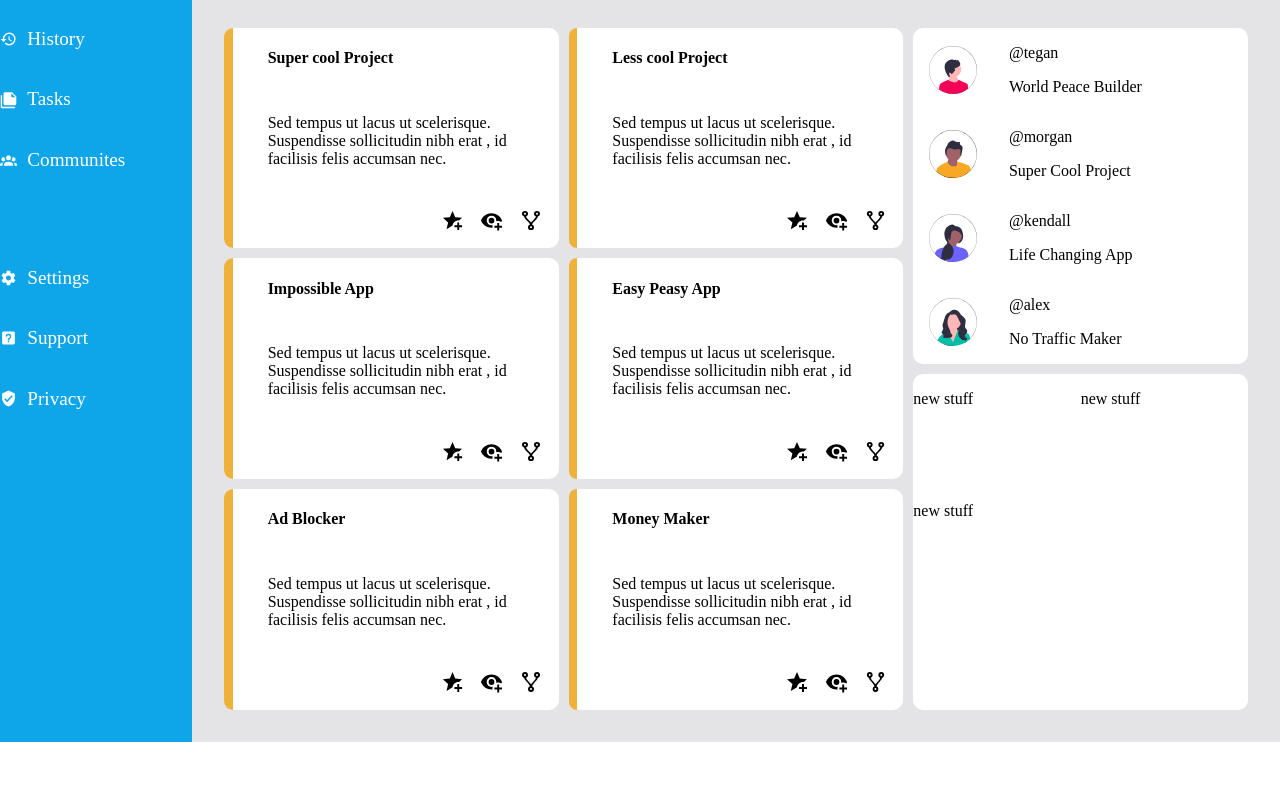
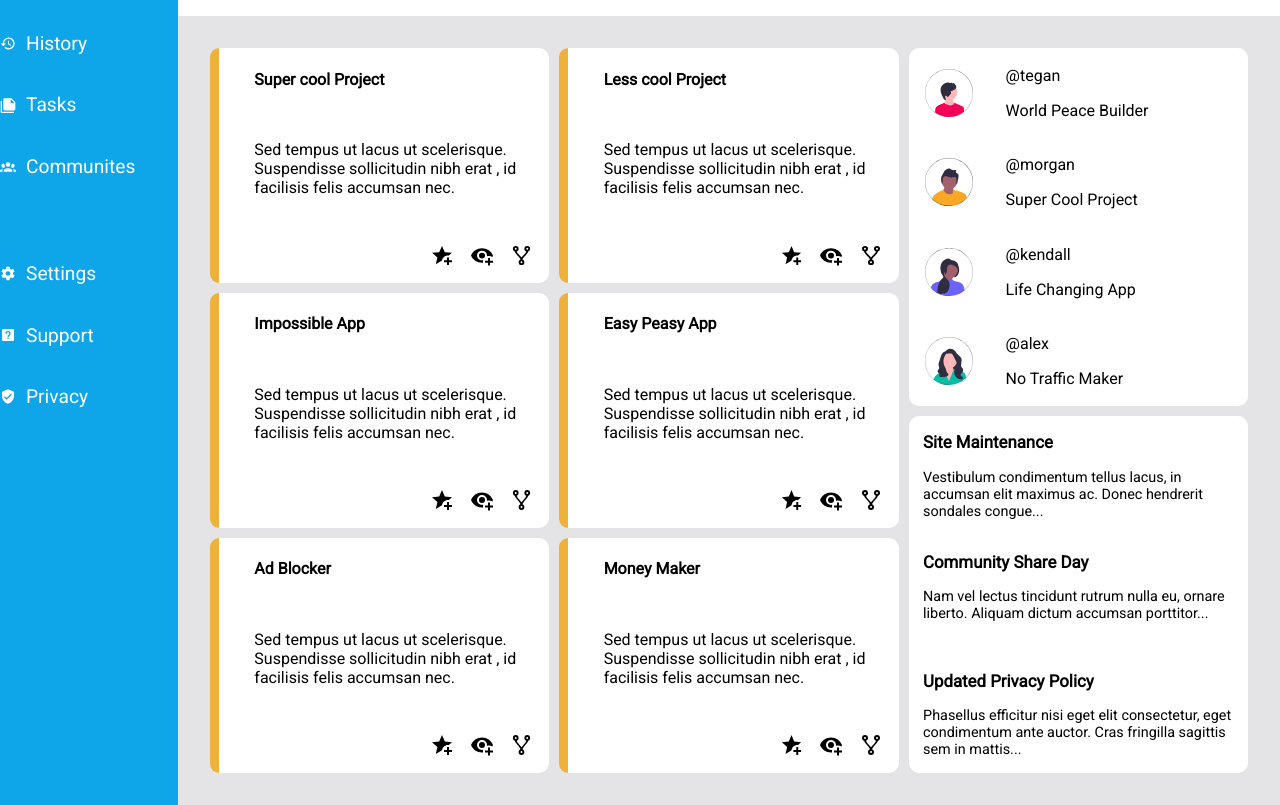
Before and after one commit to xBioTech/Admin-Dashboard, a plain HTML site: page index.html in a window 1280 px wide. Shown: the part 253-1058 px from the top of the page. Before the commit the page ends 995 px from the top, so only its background shows below. Drawn offline with Linux system fonts and the light colour scheme.

Commit message:
feat: Add announcement section and tablet responsiveness

```diff
--- a/index.html
+++ b/index.html
@@ -196,11 +196,21 @@
                 </div>
             </div>
             <div class="announcements">
+              <div class="announcements-section-one">
+                <h3>Site Maintenance</h3>
+                <p>Vestibulum condimentum tellus lacus, in accumsan elit maximus ac. Donec hendrerit sondales congue...</p>
+              </div>
 
-                <p>new stuff</p>
-                <p>new stuff</p>
-                <p>new stuff</p>
-            </div>
+              <div class="announcements-section-two">
+                <h3>Community Share Day</h3>
+                <p>Nam vel lectus tincidunt rutrum nulla eu, ornare liberto. Aliquam dictum accumsan porttitor...</p>
+              </div>
+
+              <div class="announcements-section-three">
+                <h3>Updated Privacy Policy</h3>
+                <p>Phasellus efficitur nisi eget elit consectetur, eget condimentum ante auctor. Cras fringilla sagittis sem in mattis...</p>
+              </div>
+              </div>
         </div>
         </div>
 
--- a/style.css
+++ b/style.css
@@ -1,15 +1,17 @@
+@import url('https://fonts.googleapis.com/css2?family=Roboto&display=swap');
+
 *{
     box-sizing: border-box;
 }
 html, body {
     height: 100%;
     margin: 0;
+    font-family: 'Roboto', sans-serif;
 }
 
 .container{
     display: grid;
     grid-template-columns: 0.4fr 1fr 1fr 1fr;
-    grid-template-rows: repeat(4, 1fr);
 }
 .header{
     grid-column: 2/5;
@@ -18,6 +20,8 @@ html, body {
     grid-template-rows: repeat(2, 0.5fr);
     background-color: white;
     font-weight: 700;
+    gap: 3em;
+    padding: 2em 0 2em 0;
 }
 .headertop{
    grid-row: 1;
@@ -104,11 +108,14 @@ input{
     grid-row: 1/5;
     background-color: #0ea5e9;
     display: grid;
-    grid-template-rows: repeat(2, 0.4fr);
+    grid-template-rows: repeat(2, 400px);
     color: white;
     font-size: 1.2rem;
-    gap: 3em;
-    min-width: 10em;
+    gap: 5em;
+}
+
+h2{
+    padding-right: 1em;
 }
 
 .main-content{
@@ -118,7 +125,7 @@ input{
     grid-column: 2/5;
     background-color: #e4e4e7;
     display: grid;
-    grid-template-columns: 1fr 1fr 1fr;
+    grid-template-columns: repeat(3, 1fr);
     grid-template-rows: repeat(3, 1fr);
 }
 
@@ -161,9 +168,10 @@ input{
 .announcements{
     background-color: white;
     display: grid;
-    grid-template-columns: repeat(2, 1fr);
     grid-template-rows: repeat(3, 1fr);
     border-radius: 10px;
+    padding: 0 1em 0 1em;
+    font-size: 0.9rem;
 }
 
 .trends{
@@ -191,3 +199,15 @@ input{
 img{
     max-width: 9%;
 }
+
+@media screen and (max-width: 900px) {
+
+    button{
+       padding: 1em 1.5em;
+    }
+
+    .main-content {
+       display: flex;
+       flex-direction: column;
+      }
+}
```
